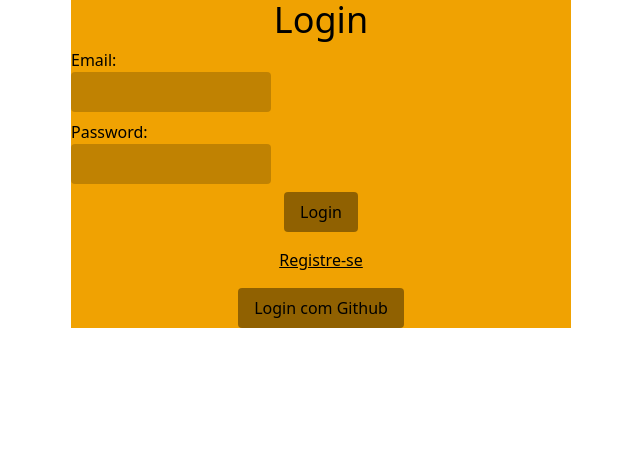
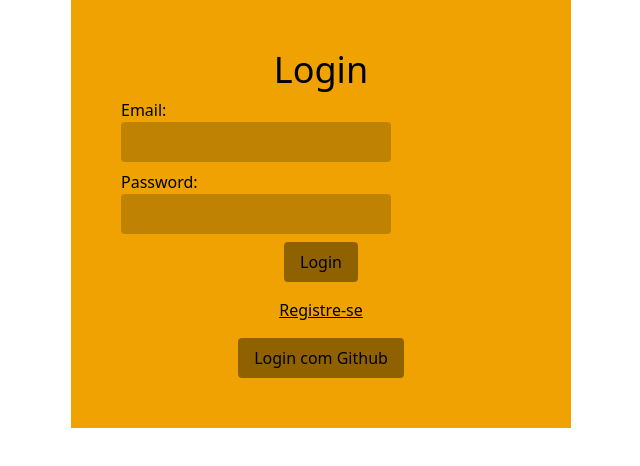
Before and after one commit to Lucassimaog6/PIT, a React (Vite) app in the folder FrontEnd/: page / in a window 1280 px wide. Shown: the top 466 px of the page, without its empty margins (319-959 px from the left). Built offline with nearby package versions, Linux system fonts and the light colour scheme.

Commit message:
Update style.css

```diff
--- a/FrontEnd/src/Pages/Login/style.css
+++ b/FrontEnd/src/Pages/Login/style.css
@@ -1,10 +1,11 @@
 main{
     background-color: #F0A202;
     width: 500px !important;
+    padding: 50px;
 }
 
 main label{
     display: flex;
     flex-direction: column;
-    width: 200px;
+    width: 270px;
 }
```
